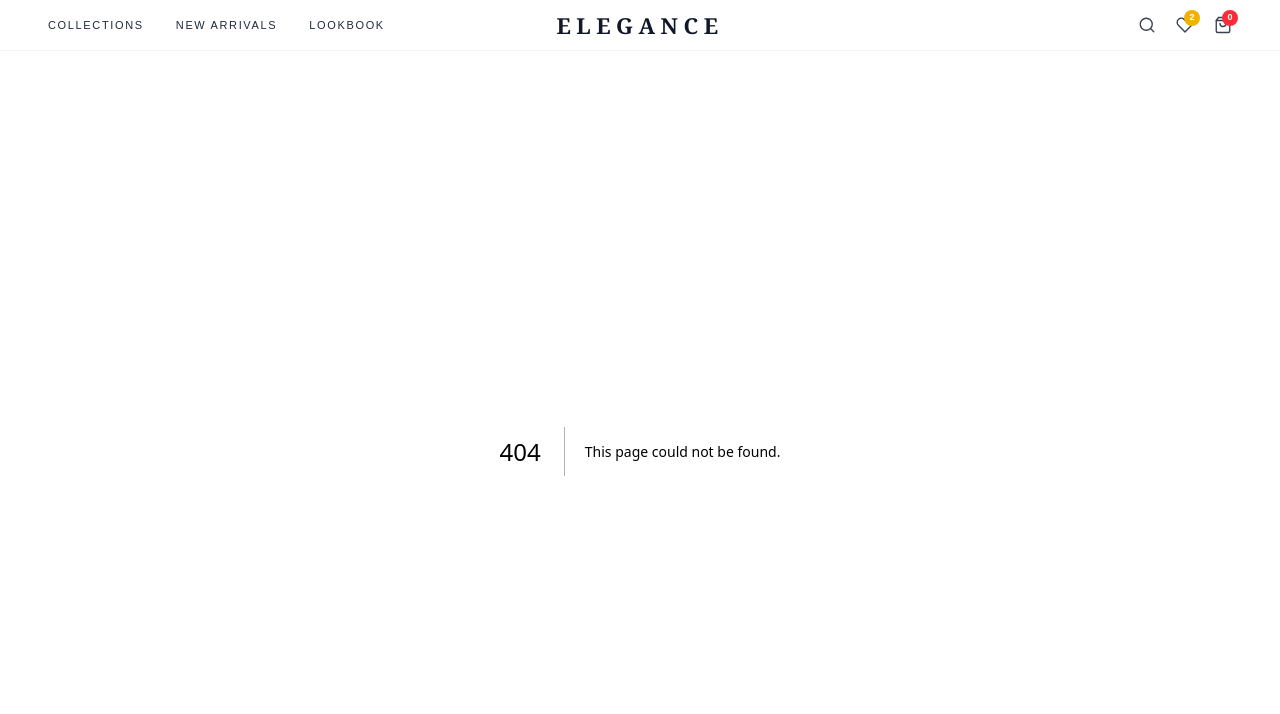
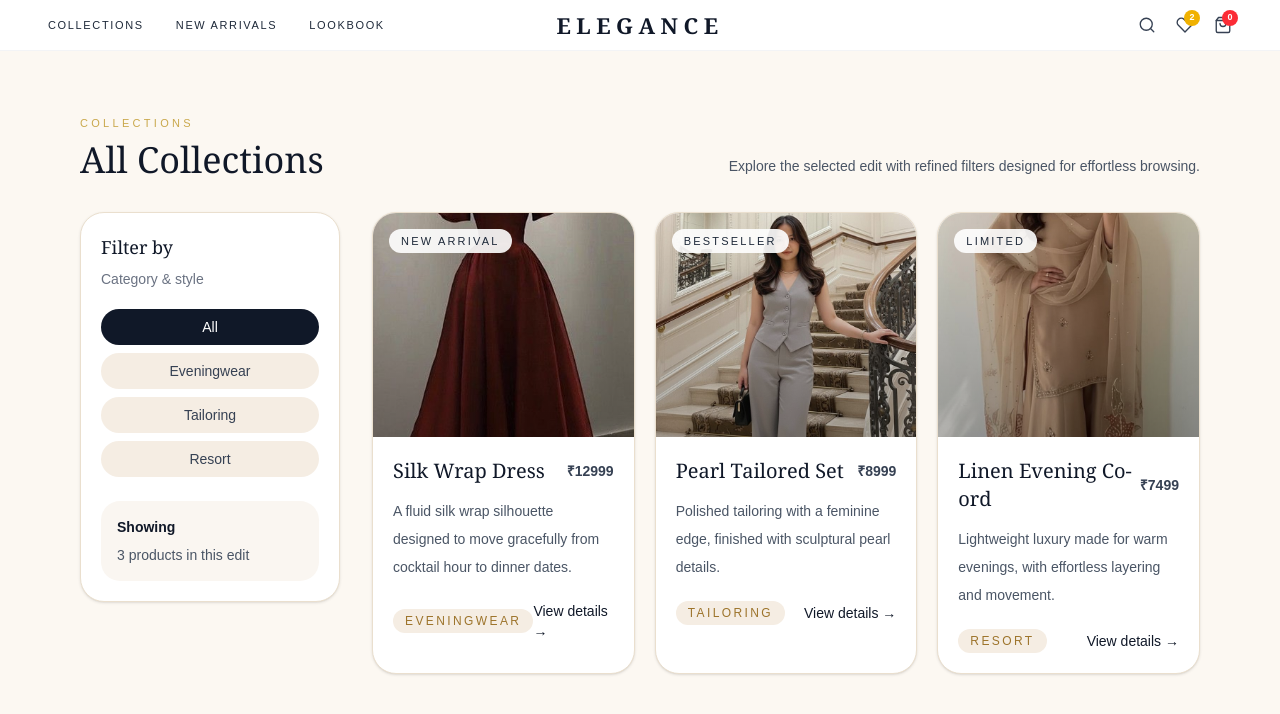
Before and after one commit to shwetavishwakarma00/Elegance_Frontend, a Next.js app: page /collections/All in a window 1280 px wide. Before the commit this address had no page. Shown: the top 714 px of the page. Built offline with nearby package versions, Linux system fonts and the light colour scheme.

Commit message:
collections

```diff
--- /dev/null
+++ b/src/app/collections/[category]/page.js
@@ -0,0 +1,109 @@
+"use client";
+
+import Link from "next/link";
+import Image from "next/image";
+import { useMemo, useState } from "react";
+import { products } from "@/data/products";
+
+const categories = ["All", "Eveningwear", "Tailoring", "Resort"];
+
+export default function CategoryPage({ params }) {
+  const [selectedFilter, setSelectedFilter] = useState("All");
+  const category = decodeURIComponent(params.category);
+
+  const filteredProducts = useMemo(() => {
+    const baseProducts = category === "All" ? products : products.filter((product) => product.category === category);
+    return selectedFilter === "All"
+      ? baseProducts
+      : baseProducts.filter((product) => product.tag === selectedFilter);
+  }, [category, selectedFilter]);
+
+  const categoryProducts = category === "All" ? products : products.filter((product) => product.category === category);
+
+  return (
+    <main className="min-h-screen bg-[#fcf8f2] px-6 py-16 md:px-12 lg:px-20">
+      <div className="mx-auto max-w-7xl">
+        <div className="mb-8 flex flex-col gap-3 md:flex-row md:items-end md:justify-between">
+          <div>
+            <p className="text-[11px] uppercase tracking-[0.3em] text-[#c9a84c]">Collections</p>
+            <h1 className="mt-2 text-3xl text-gray-900 md:text-4xl" style={{ fontFamily: "'Georgia', serif" }}>
+              {category === "All" ? "All Collections" : `${category} Collection`}
+            </h1>
+          </div>
+          <p className="max-w-xl text-sm leading-7 text-gray-600">
+            Explore the selected edit with refined filters designed for effortless browsing.
+          </p>
+        </div>
+
+        <div className="grid gap-8 lg:grid-cols-[260px_minmax(0,1fr)]">
+          <aside className="rounded-[1.5rem] border border-[#eadfce] bg-white p-5 shadow-sm lg:sticky lg:top-24 lg:h-fit">
+            <div className="flex items-center justify-between lg:block">
+              <h2 className="text-lg text-gray-900" style={{ fontFamily: "'Georgia', serif" }}>
+                Filter by
+              </h2>
+              <p className="text-sm text-gray-500 lg:mt-2">Category & style</p>
+            </div>
+
+            <div className="mt-5 flex gap-2 overflow-x-auto pb-2 lg:flex-col lg:overflow-visible lg:pb-0">
+              {categories.map((item) => (
+                <button
+                  key={item}
+                  onClick={() => setSelectedFilter(item)}
+                  className={`whitespace-nowrap rounded-full px-4 py-2 text-sm transition ${
+                    selectedFilter === item
+                      ? "bg-gray-900 text-white"
+                      : "bg-[#f5ede3] text-gray-700 hover:bg-[#eadfce]"
+                  }`}
+                >
+                  {item}
+                </button>
+              ))}
+            </div>
+
+            <div className="mt-6 rounded-[1.2rem] bg-[#faf6f1] p-4 text-sm text-gray-600">
+              <p className="font-semibold text-gray-900">Showing</p>
+              <p className="mt-2">{filteredProducts.length} product{filteredProducts.length === 1 ? "" : "s"} in this edit</p>
+            </div>
+          </aside>
+
+          <div className="grid gap-5 md:grid-cols-2 xl:grid-cols-3">
+            {filteredProducts.map((product) => (
+              <article key={product.id} className="overflow-hidden rounded-[1.5rem] border border-[#eadfce] bg-white shadow-sm">
+                <div className="relative h-56 w-full">
+                  <Image src={product.image} alt={product.name} fill className="object-cover" />
+                  <div className="absolute inset-0 bg-gradient-to-t from-black/30 to-transparent" />
+                  <span className="absolute left-4 top-4 rounded-full bg-white/90 px-3 py-1 text-[11px] uppercase tracking-[0.2em] text-gray-800">
+                    {product.tag}
+                  </span>
+                </div>
+                <div className="p-5">
+                  <div className="flex items-center justify-between gap-2">
+                    <h3 className="text-xl text-gray-900" style={{ fontFamily: "'Georgia', serif" }}>
+                      {product.name}
+                    </h3>
+                    <span className="text-sm font-semibold text-gray-700">₹{product.price}</span>
+                  </div>
+                  <p className="mt-3 text-sm leading-7 text-gray-600">{product.description}</p>
+                  <div className="mt-5 flex items-center justify-between">
+                    <span className="rounded-full bg-[#f5ede3] px-3 py-1 text-xs uppercase tracking-[0.2em] text-[#9d742b]">
+                      {product.category}
+                    </span>
+                    <Link href={`/product/${product.id}`} className="text-sm font-medium text-gray-900 hover:text-[#c9a84c]">
+                      View details →
+                    </Link>
+                  </div>
+                </div>
+              </article>
+            ))}
+          </div>
+        </div>
+
+        {filteredProducts.length === 0 && (
+          <div className="mt-6 rounded-[1.2rem] border border-dashed border-[#d8c6a7] bg-white p-8 text-center text-sm text-gray-600">
+            No products match this filter yet. Try another category.
+          </div>
+        )}
+      </div>
+    </main>
+  );
+}
--- a/src/components/AdditionalSections.jsx
+++ b/src/components/AdditionalSections.jsx
@@ -54,7 +54,7 @@ export default function AdditionalSections() {
             </p>
             <div className="flex flex-wrap gap-3">
               <Link
-                href="/collections"
+                href="/collections/All"
                 className="rounded-full bg-gray-900 px-6 py-3 text-sm font-medium text-white transition hover:bg-gray-700"
               >
                 Explore the Edit
@@ -127,7 +127,7 @@ export default function AdditionalSections() {
                 Loved by women who value presence and polish.
               </h3>
             </div>
-            <Link href="/collections" className="text-sm font-medium text-gray-700 transition hover:text-[#c9a84c]">
+            <Link href="/collections/All" className="text-sm font-medium text-gray-700 transition hover:text-[#c9a84c]">
               View all favourites
             </Link>
           </div>
--- a/src/components/Navbar.jsx
+++ b/src/components/Navbar.jsx
@@ -13,7 +13,7 @@ export default function Navbar() {
       {/* Left Nav Links */}
       <div className="hidden md:flex items-center gap-8">
         <Link
-          href="/collections"
+          href="/collections/All"
           className="text-[11px] tracking-[0.15em] font-medium text-gray-800 uppercase hover:text-gray-500 transition-colors"
         >
           Collections
@@ -105,7 +105,7 @@ export default function Navbar() {
       {menuOpen && (
         <div className="md:hidden absolute top-full left-0 w-full bg-white border-t border-gray-100 shadow-md z-50 flex flex-col py-4 px-6 gap-4">
           <Link
-            href="/collections"
+            href="/collections/All"
             className="text-[11px] tracking-[0.15em] font-medium text-gray-800 uppercase hover:text-gray-400 transition-colors"
             onClick={() => setMenuOpen(false)}
           >
```
